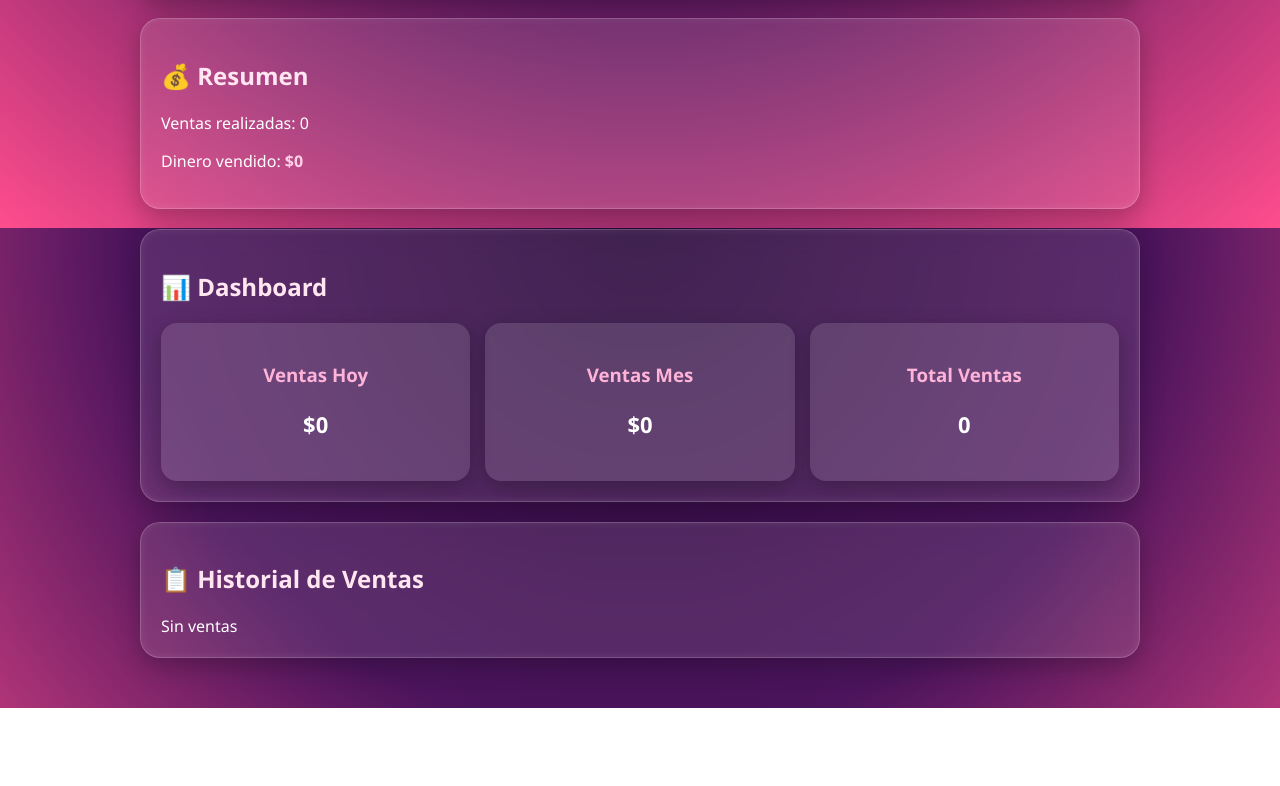
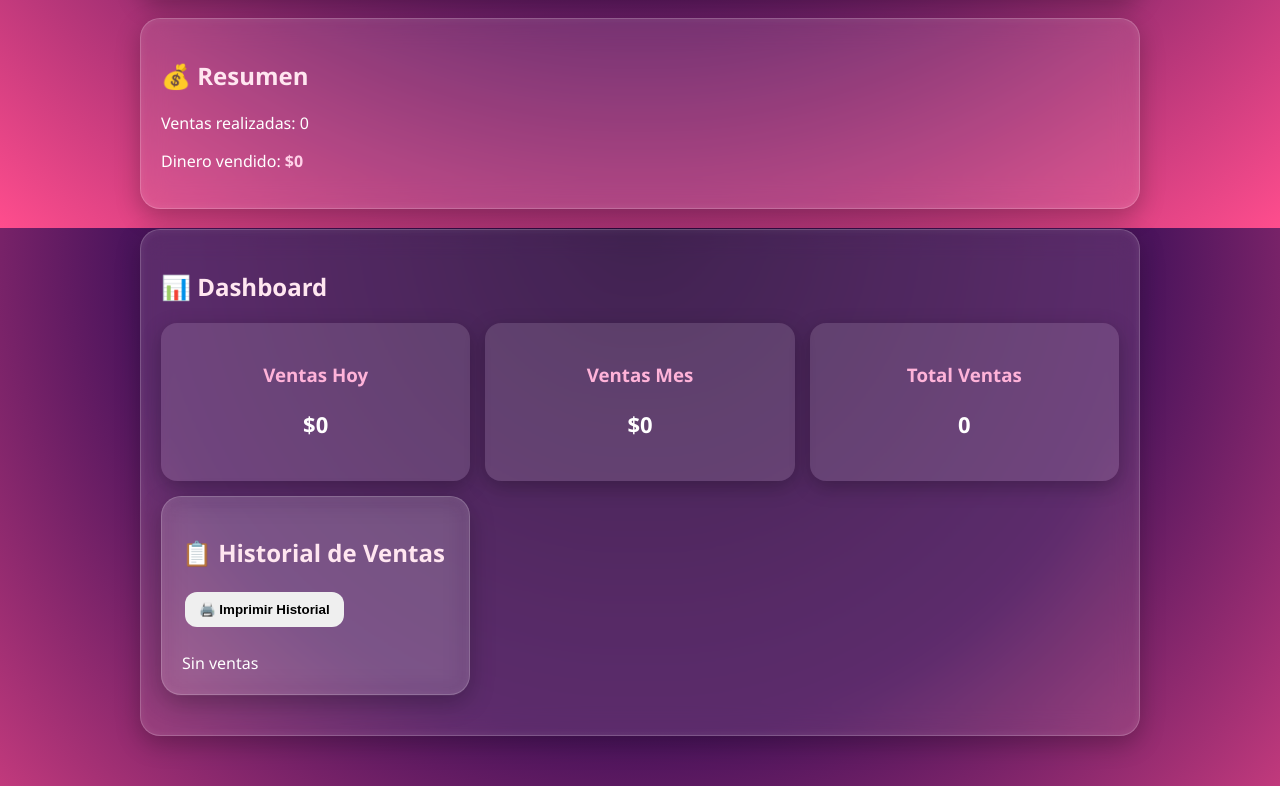
Before and after one commit to danttepoli3000-cmd/minegocio-pos, a website: page public/index.html in a window 1280 px wide. Shown: the part 1372-2158 px from the top of the page. Before the commit the page ends 2080 px from the top, so only its background shows below. Drawn offline with Linux system fonts and the light colour scheme; no server answers.

Commit message:
Agregar impresion historial

```diff
--- a/public/index.html
+++ b/public/index.html
@@ -94,11 +94,18 @@ oninput="cargarProductos()">
             <p id="totalVentas">0</p>
         </div>
 
-    </div>
-</div>
-<div class="card">
+  <div class="card">
+
 <h2>📋 Historial de Ventas</h2>
-<div id="historial">Sin ventas</div>
+
+<button onclick="imprimirHistorial()">
+🖨️ Imprimir Historial
+</button>
+
+<br><br>
+
+<div id="historial">
+Sin ventas
 </div>
 
 </div>
--- a/public/script.js
+++ b/public/script.js
@@ -349,6 +349,58 @@ async function editarProducto(id, nombreActual, precioActual, stockActual) {
         alert("Error al actualizar");
     }
 }
+
+function imprimirHistorial() {
+
+    const contenido =
+        document.getElementById("historial").innerHTML;
+
+    const ventana = window.open("", "_blank");
+
+    ventana.document.write(`
+        <html>
+
+        <head>
+
+        <title>Historial de Ventas</title>
+
+        <style>
+
+        body{
+            font-family:Arial;
+            padding:20px;
+        }
+
+        h1{
+            text-align:center;
+        }
+
+        </style>
+
+        </head>
+
+        <body>
+
+        <h1>📋 Historial de Ventas</h1>
+
+        ${contenido}
+
+        </body>
+
+        </html>
+    `);
+
+    ventana.document.close();
+
+    ventana.print();
+}
+
+
+
+
+
+
+
 function cerrarSesion() {
     localStorage.clear();
     window.location = "login.html";
```
